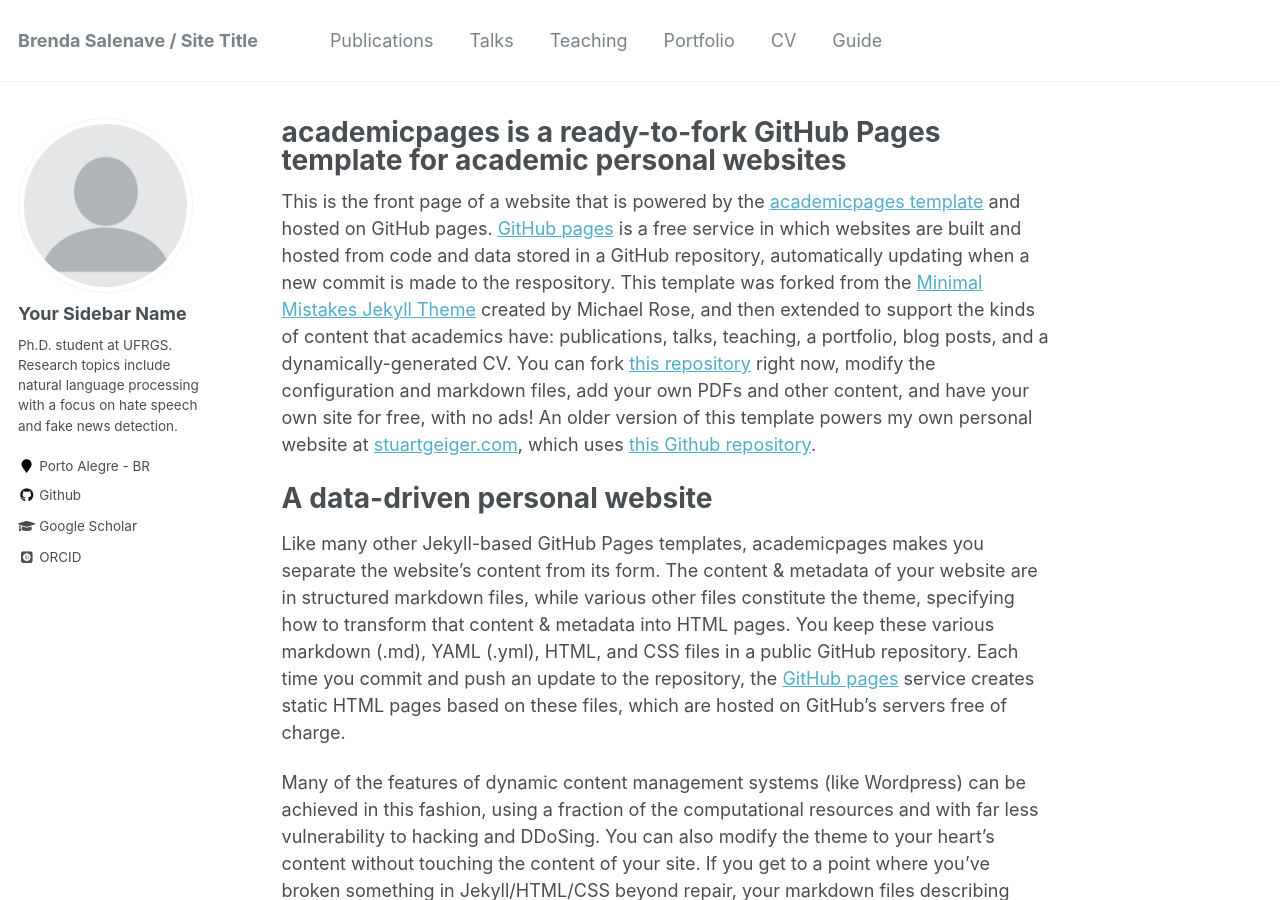
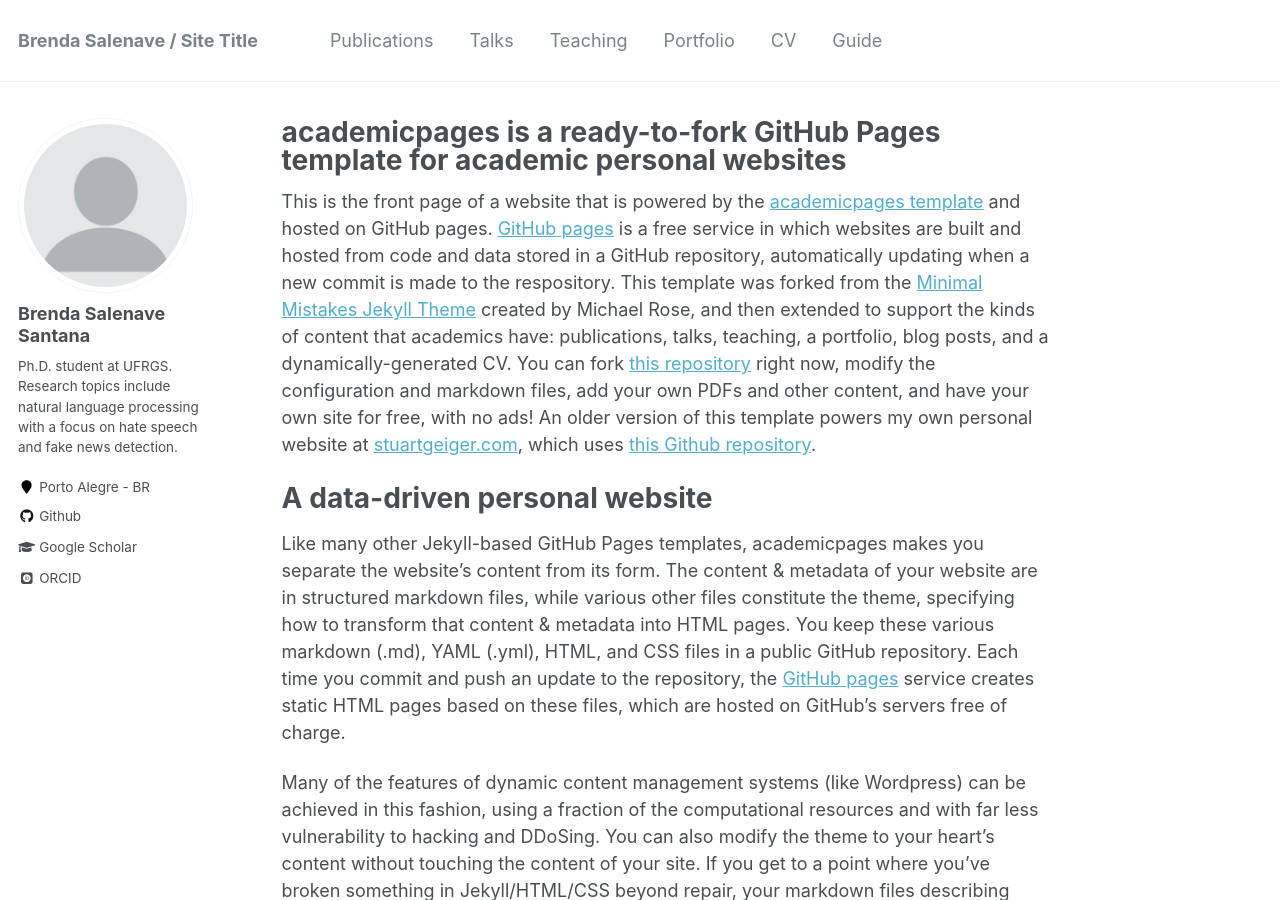
Before and after one commit to brendasalenave/brendasalenave.github.io, a Jekyll site: the page built from _pages/about.md, in a window 1280 px wide and 900 px high. Built offline with Jekyll 4.4.1, drawn with Linux system fonts in a browser that asks for light colours; some web fonts are replaced.

Commit message:
Update _config.yml

```diff
--- a/_config.yml
+++ b/_config.yml
@@ -80,7 +80,7 @@ analytics:
 
 # Site Author
 author:
-  name             : "Your Sidebar Name"
+  name             : "Brenda Salenave Santana"
   avatar           : "profile.png"
   bio              : "Ph.D. student at UFRGS. Research topics include natural language processing with a focus on hate speech and fake news detection."
   location         : "Porto Alegre - BR"
```
